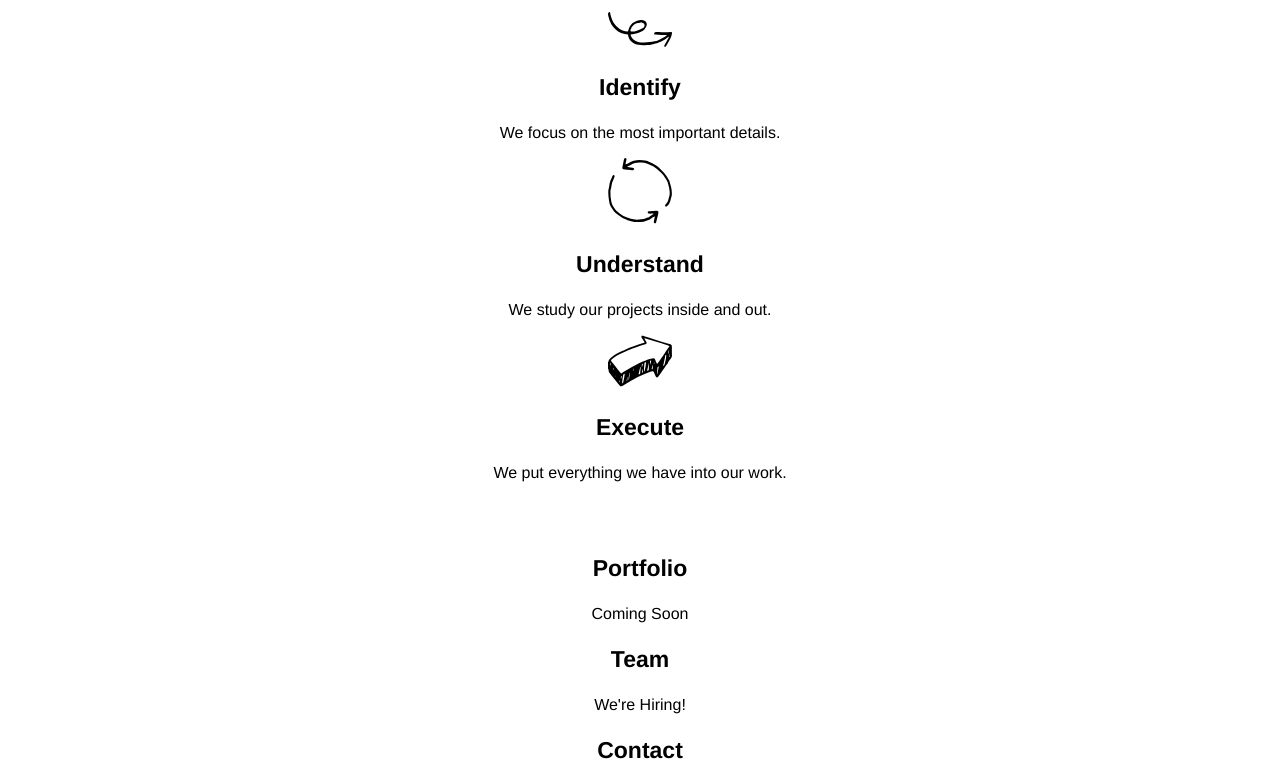
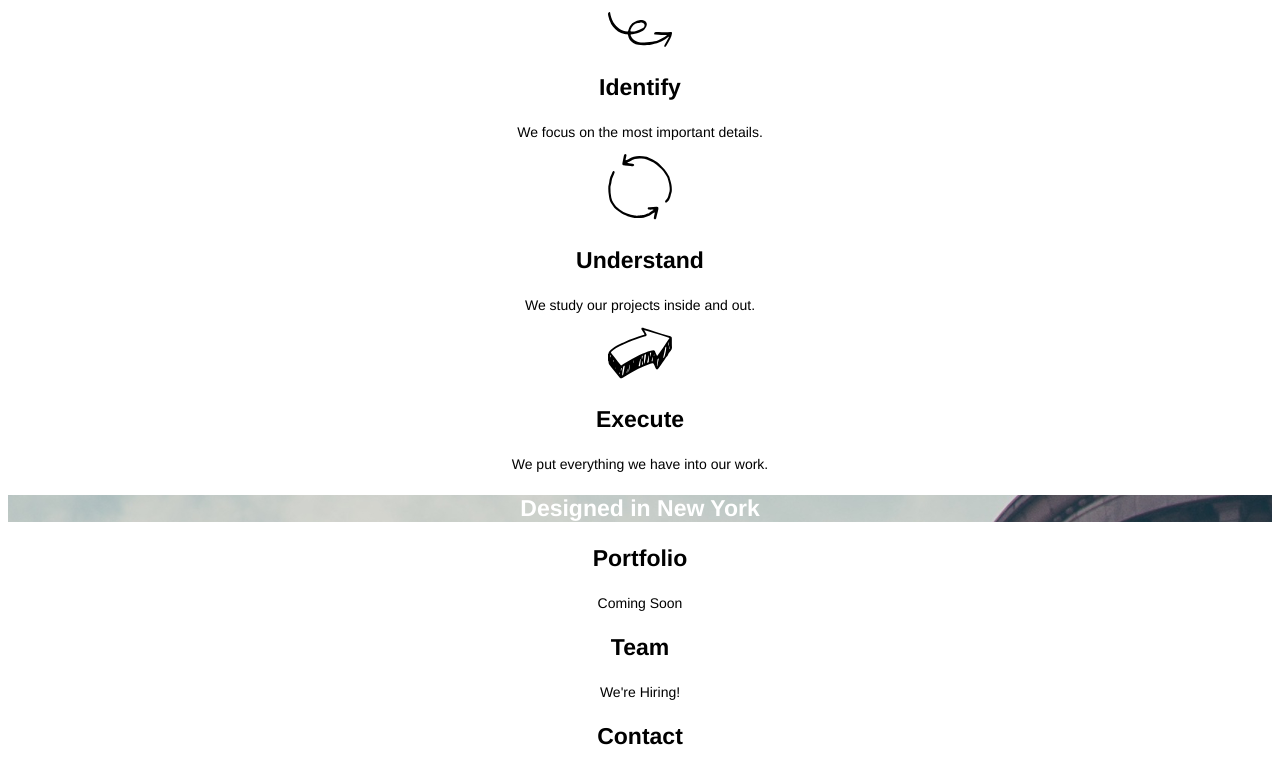
Before and after one commit to AEncinas7/Broadway, a plain HTML site: page index.html in a window 1280 px wide. Shown: the part 486-1256 px from the top of the page. Drawn offline with Linux system fonts and the light colour scheme.

Commit message:
Add CSS adjustments and background images

```diff
--- a/resources/css/style.css
+++ b/resources/css/style.css
@@ -15,8 +15,12 @@ h1,
   color: white;
 }
 
+p{
+  font-size: 14px;
+}
+
 p.footer{
-  color:white;
+  color: white;
   font-size: 11px;
   background-color: dimgray;
   text-align: left;
@@ -37,3 +41,7 @@ font-size: 32px;
 h3{
   font-size: 23px;
 }
+.top,
+.design_location{
+  background-image: url("../../images/the-flatiron-building.png");
+}
```
Also changed, not shown: index.html (+0 -1 lines).
